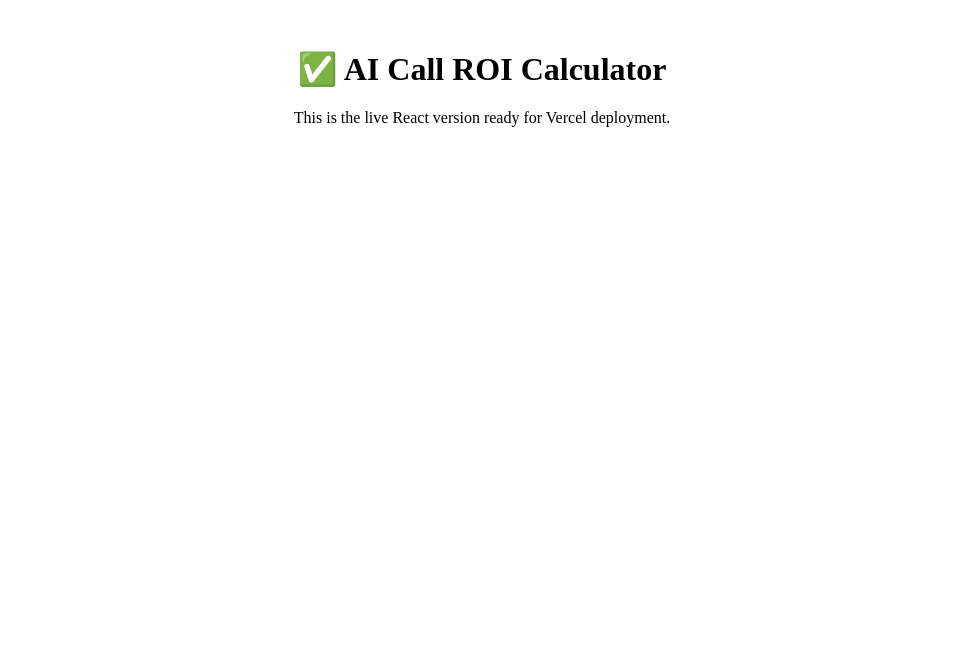
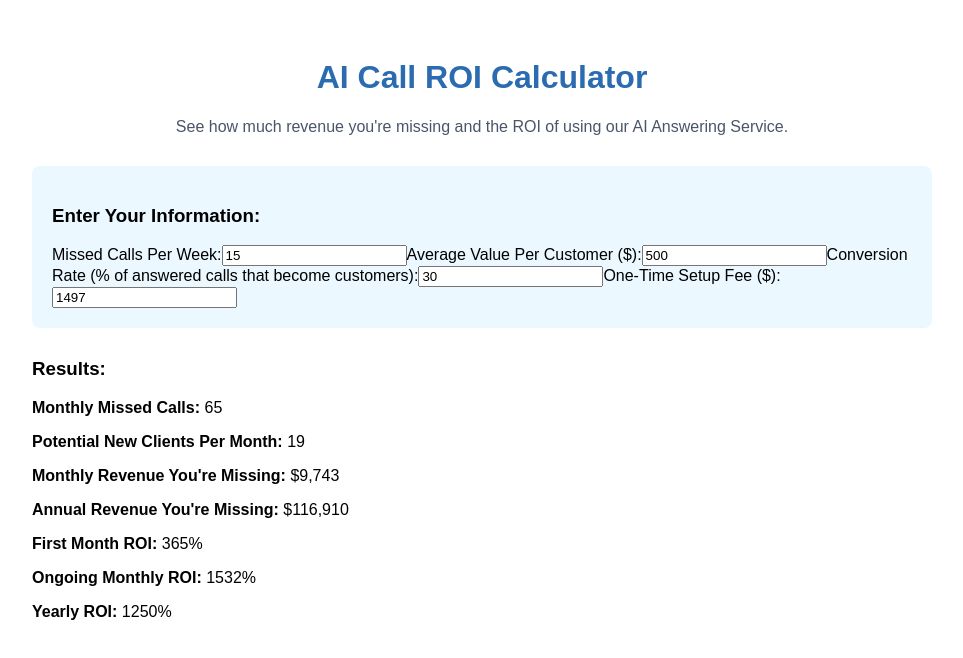
Before and after one commit to workwithdale/call-roi-calc-live, a React (Create React App) app: page / in a window 1280 px wide. Shown: the top 658 px of the page, without its empty margins (158-1121 px from the left). Built offline with nearby package versions, Linux system fonts and the light colour scheme.

Commit message:
Add files via upload

```diff
--- a/src/App.js
+++ b/src/App.js
@@ -1,10 +1,92 @@
-import React from 'react';
+import React, { useState, useEffect } from 'react';
 
 export default function App() {
+  const [missedCalls, setMissedCalls] = useState(15);
+  const [averageValue, setAverageValue] = useState(500);
+  const [conversionRate, setConversionRate] = useState(30);
+  const [servicePrice] = useState(597);
+  const [setupFee, setSetupFee] = useState(1497);
+
+  const [monthlyCallsMissed, setMonthlyCallsMissed] = useState(0);
+  const [potentialClientsMonthly, setPotentialClientsMonthly] = useState(0);
+  const [monthlyRevenue, setMonthlyRevenue] = useState(0);
+  const [yearlyRevenue, setYearlyRevenue] = useState(0);
+  const [monthlyROI, setMonthlyROI] = useState(0);
+  const [yearlyROI, setYearlyROI] = useState(0);
+  const [firstMonthROI, setFirstMonthROI] = useState(0);
+  const [netMonthlyRevenue, setNetMonthlyRevenue] = useState(0);
+  const [netYearlyRevenue, setNetYearlyRevenue] = useState(0);
+
+  useEffect(() => {
+    const weeksPerMonth = 4.33;
+    const potentialCallsMonthly = missedCalls * weeksPerMonth;
+    const convertedCallsMonthly = potentialCallsMonthly * (conversionRate / 100);
+    const grossMonthlyRevenue = convertedCallsMonthly * averageValue;
+    const grossYearlyRevenue = grossMonthlyRevenue * 12;
+
+    const firstMonthCosts = servicePrice + setupFee;
+    const firstMonthNetRevenue = grossMonthlyRevenue - firstMonthCosts;
+    const firstMonthROI = (firstMonthNetRevenue / firstMonthCosts) * 100;
+
+    const ongoingMonthlyNet = grossMonthlyRevenue - servicePrice;
+    const ongoingMonthlyROI = (ongoingMonthlyNet / servicePrice) * 100;
+
+    const firstYearCosts = (servicePrice * 12) + setupFee;
+    const firstYearNetRevenue = grossYearlyRevenue - firstYearCosts;
+    const firstYearROI = (firstYearNetRevenue / firstYearCosts) * 100;
+
+    setMonthlyCallsMissed(Math.round(potentialCallsMonthly));
+    setPotentialClientsMonthly(Math.round(convertedCallsMonthly));
+    setMonthlyRevenue(grossMonthlyRevenue);
+    setYearlyRevenue(grossYearlyRevenue);
+    setNetMonthlyRevenue(ongoingMonthlyNet);
+    setNetYearlyRevenue(firstYearNetRevenue);
+    setMonthlyROI(ongoingMonthlyROI);
+    setYearlyROI(firstYearROI);
+    setFirstMonthROI(firstMonthROI);
+  }, [missedCalls, averageValue, conversionRate, servicePrice, setupFee]);
+
+  const formatCurrency = (value) =>
+    new Intl.NumberFormat('en-US', {
+      style: 'currency',
+      currency: 'USD',
+      minimumFractionDigits: 0,
+      maximumFractionDigits: 0
+    }).format(value);
+
   return (
-    <div style={{ textAlign: 'center', marginTop: '50px' }}>
-      <h1>✅ AI Call ROI Calculator</h1>
-      <p>This is the live React version ready for Vercel deployment.</p>
+    <div style={{ maxWidth: '900px', margin: '0 auto', padding: '30px', fontFamily: 'sans-serif' }}>
+      <h1 style={{ textAlign: 'center', color: '#2b6cb0' }}>AI Call ROI Calculator</h1>
+      <p style={{ textAlign: 'center', color: '#4a5568' }}>
+        See how much revenue you're missing and the ROI of using our AI Answering Service.
+      </p>
+
+      <div style={{ background: '#ebf8ff', padding: '20px', borderRadius: '8px', marginTop: '30px' }}>
+        <h3>Enter Your Information:</h3>
+
+        <label>Missed Calls Per Week:</label>
+        <input type="number" value={missedCalls} onChange={e => setMissedCalls(+e.target.value)} />
+
+        <label>Average Value Per Customer ($):</label>
+        <input type="number" value={averageValue} onChange={e => setAverageValue(+e.target.value)} />
+
+        <label>Conversion Rate (% of answered calls that become customers):</label>
+        <input type="number" value={conversionRate} onChange={e => setConversionRate(+e.target.value)} />
+
+        <label>One-Time Setup Fee ($):</label>
+        <input type="number" value={setupFee} onChange={e => setSetupFee(+e.target.value)} />
+      </div>
+
+      <div style={{ marginTop: '30px' }}>
+        <h3>Results:</h3>
+        <p><strong>Monthly Missed Calls:</strong> {monthlyCallsMissed}</p>
+        <p><strong>Potential New Clients Per Month:</strong> {potentialClientsMonthly}</p>
+        <p><strong>Monthly Revenue You're Missing:</strong> {formatCurrency(monthlyRevenue)}</p>
+        <p><strong>Annual Revenue You're Missing:</strong> {formatCurrency(yearlyRevenue)}</p>
+        <p><strong>First Month ROI:</strong> {firstMonthROI.toFixed(0)}%</p>
+        <p><strong>Ongoing Monthly ROI:</strong> {monthlyROI.toFixed(0)}%</p>
+        <p><strong>Yearly ROI:</strong> {yearlyROI.toFixed(0)}%</p>
+      </div>
     </div>
   );
 }
```
